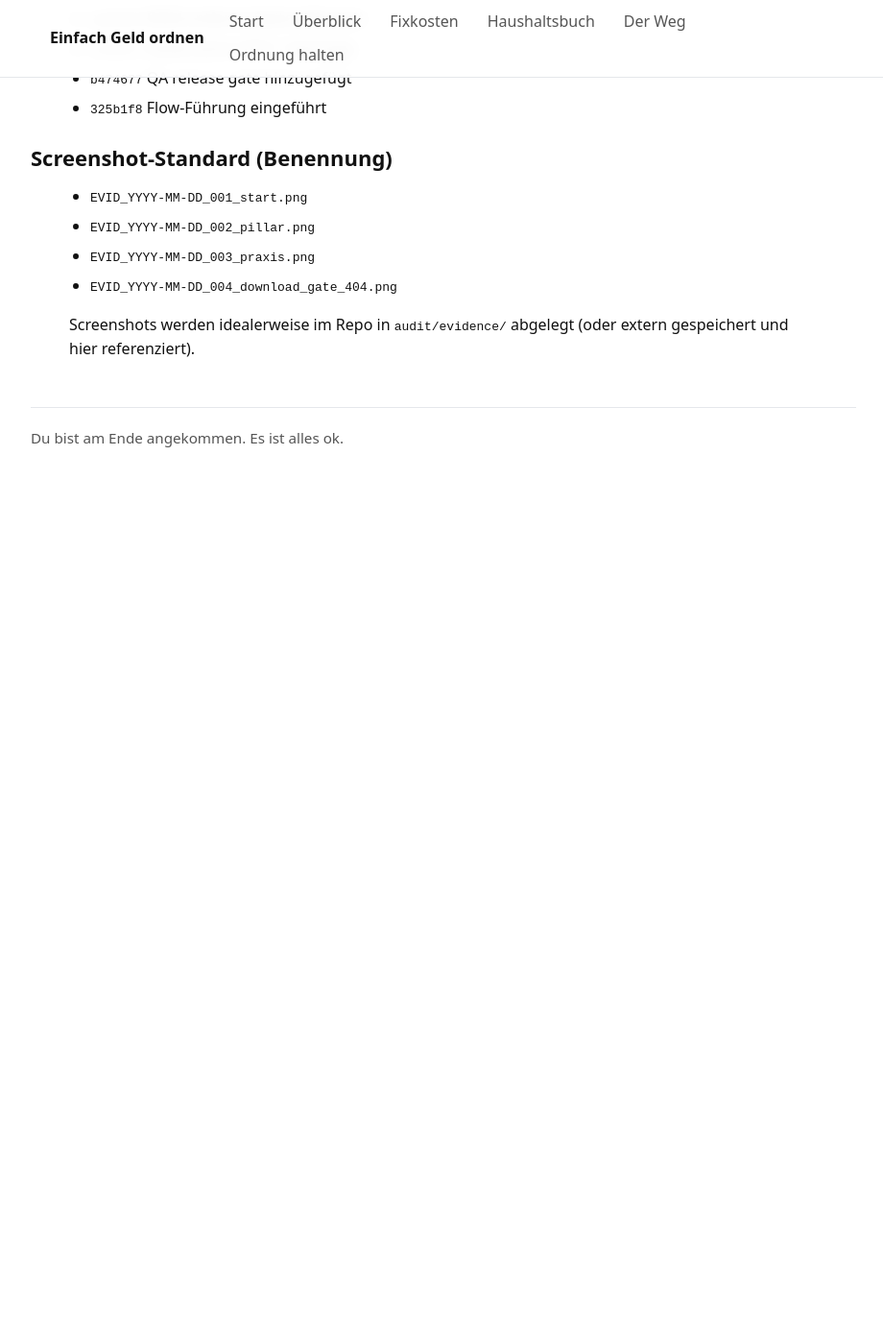
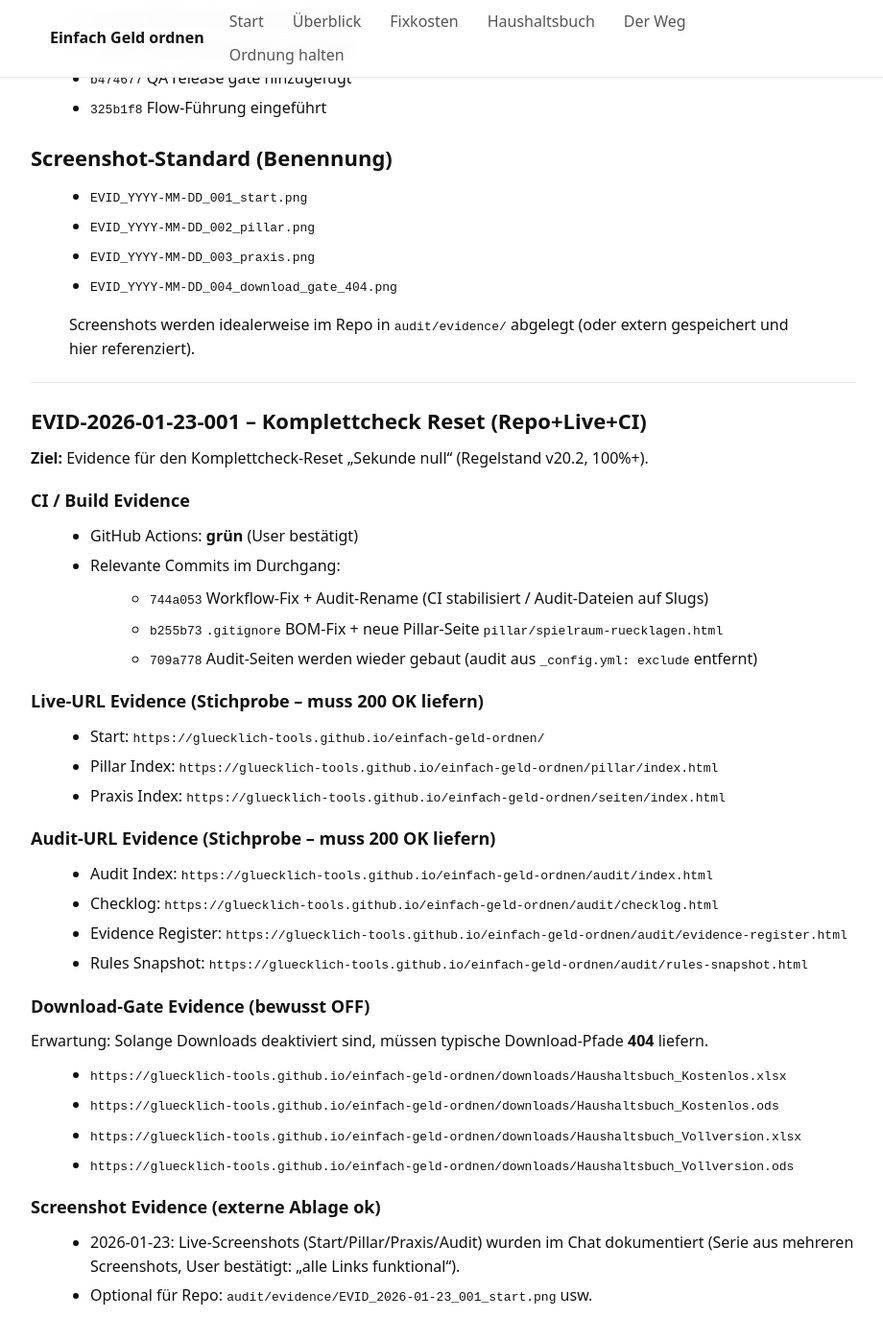
Before and after one commit to gluecklich-tools/einfach-geld-ordnen, a Jekyll site: the page built from audit/evidence-register.md, in a window 1280 px wide and 1400 px high, scrolled down 640 px. Shown: the whole window at 96% size, without its empty margins (178-1098 px from the left). Built offline with Jekyll 4.4.1, drawn with Linux system fonts in a browser that asks for light colours; before the commit the page ends 1137 px from its top, so only the background shows below that.

Commit message:
Full replacement / Clone-Replace: audit evidence register EVID-2026-01-23-001 (A# v###)

```diff
--- a/audit/evidence-register.md
+++ b/audit/evidence-register.md
@@ -33,3 +33,38 @@ https://gluecklich-tools.github.io/einfach-geld-ordnen/
 - `EVID_YYYY-MM-DD_004_download_gate_404.png`
 
 > Screenshots werden idealerweise im Repo in `audit/evidence/` abgelegt (oder extern gespeichert und hier referenziert).
+
+---
+
+## EVID-2026-01-23-001 – Komplettcheck Reset (Repo+Live+CI)
+
+**Ziel:** Evidence für den Komplettcheck-Reset „Sekunde null“ (Regelstand v20.2, 100%+).
+
+### CI / Build Evidence
+- GitHub Actions: **grün** (User bestätigt)
+- Relevante Commits im Durchgang:
+  - `744a053` Workflow-Fix + Audit-Rename (CI stabilisiert / Audit-Dateien auf Slugs)
+  - `b255b73` `.gitignore` BOM-Fix + neue Pillar-Seite `pillar/spielraum-ruecklagen.html`
+  - `709a778` Audit-Seiten werden wieder gebaut (audit aus `_config.yml: exclude` entfernt)
+
+### Live-URL Evidence (Stichprobe – muss 200 OK liefern)
+- Start: `https://gluecklich-tools.github.io/einfach-geld-ordnen/`
+- Pillar Index: `https://gluecklich-tools.github.io/einfach-geld-ordnen/pillar/index.html`
+- Praxis Index: `https://gluecklich-tools.github.io/einfach-geld-ordnen/seiten/index.html`
+
+### Audit-URL Evidence (Stichprobe – muss 200 OK liefern)
+- Audit Index: `https://gluecklich-tools.github.io/einfach-geld-ordnen/audit/index.html`
+- Checklog: `https://gluecklich-tools.github.io/einfach-geld-ordnen/audit/checklog.html`
+- Evidence Register: `https://gluecklich-tools.github.io/einfach-geld-ordnen/audit/evidence-register.html`
+- Rules Snapshot: `https://gluecklich-tools.github.io/einfach-geld-ordnen/audit/rules-snapshot.html`
+
+### Download-Gate Evidence (bewusst OFF)
+Erwartung: Solange Downloads deaktiviert sind, müssen typische Download-Pfade **404** liefern.
+- `https://gluecklich-tools.github.io/einfach-geld-ordnen/downloads/Haushaltsbuch_Kostenlos.xlsx`
+- `https://gluecklich-tools.github.io/einfach-geld-ordnen/downloads/Haushaltsbuch_Kostenlos.ods`
+- `https://gluecklich-tools.github.io/einfach-geld-ordnen/downloads/Haushaltsbuch_Vollversion.xlsx`
+- `https://gluecklich-tools.github.io/einfach-geld-ordnen/downloads/Haushaltsbuch_Vollversion.ods`
+
+### Screenshot Evidence (externe Ablage ok)
+- 2026-01-23: Live-Screenshots (Start/Pillar/Praxis/Audit) wurden im Chat dokumentiert (Serie aus mehreren Screenshots, User bestätigt: „alle Links funktional“).
+- Optional für Repo: `audit/evidence/EVID_2026-01-23_001_start.png` usw.
```
